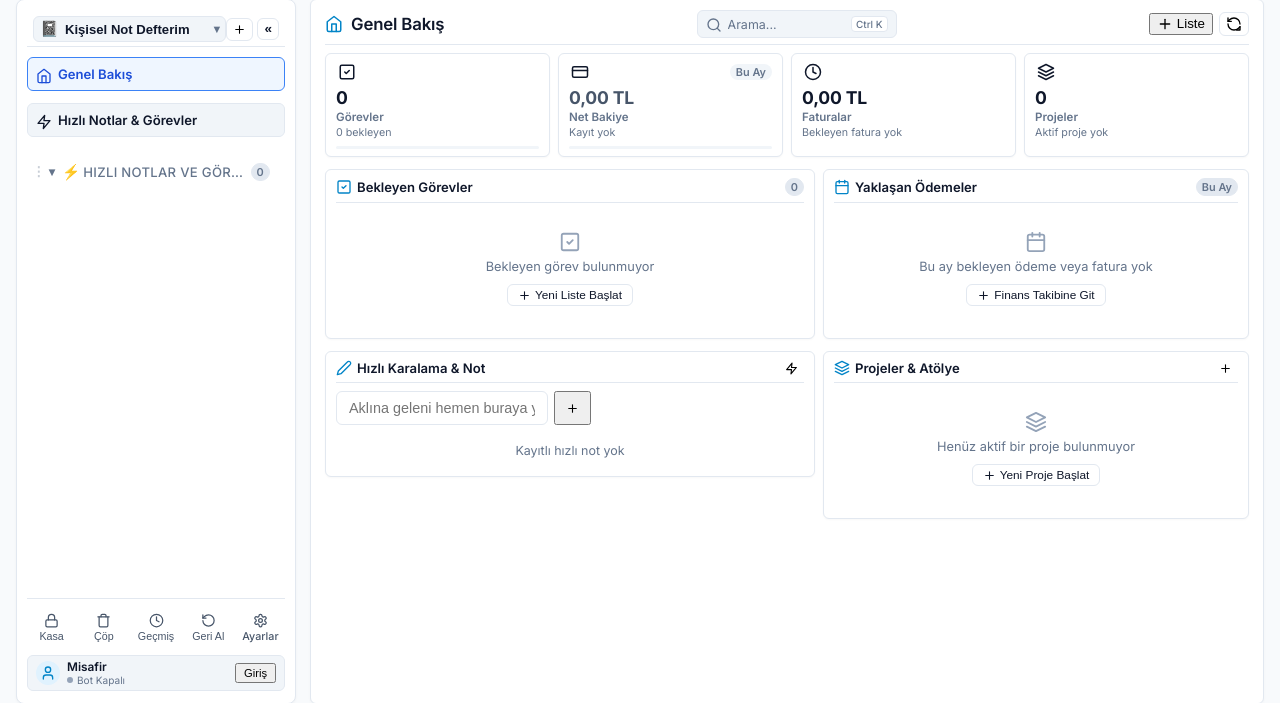
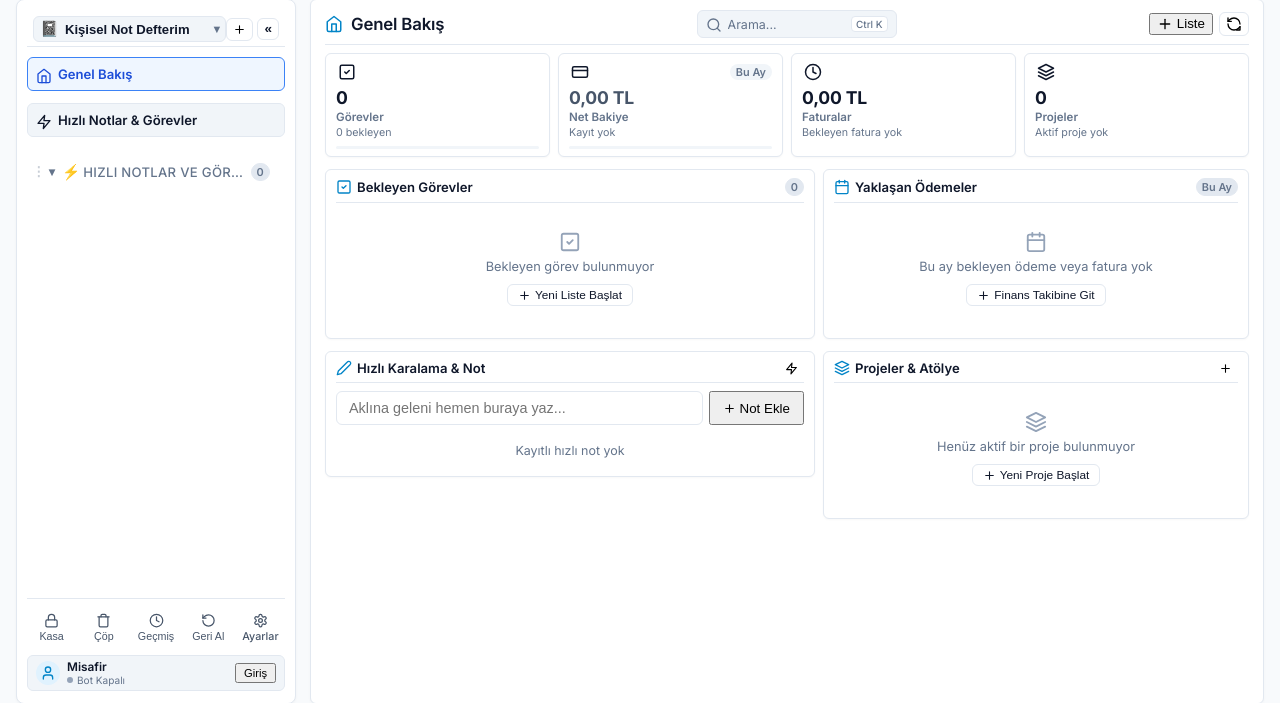
Before and after one commit to mcturan/Tinc-Hub, a Flask app: page /notes/ in a window 1280 px wide. Shown: the part 60-763 px from the top of the page. Run offline with Flask 3, Linux system fonts and the light colour scheme; data comes from the database, SQL or seed files in the repository; data that the repository does not hold is empty.

Commit message:
fix(tnote): ensure full-width flex for overview quick note input

```diff
--- a/tinc-hub/TNOTE/templates/tnote/index.html
+++ b/tinc-hub/TNOTE/templates/tnote/index.html
@@ -344,10 +344,10 @@
                             </button>
                         </div>
                         <div style="padding:4px 0 0 0;">
-                            <div style="display:flex; gap:6px; margin-bottom:8px;">
-                                <input type="text" id="ov-quick-note-input" class="form-control" placeholder="Aklına geleni hemen buraya yaz..." onkeydown="if(event.key==='Enter') submitOverviewQuickNote()">
-                                <button class="btn btn-sm btn-primary" onclick="submitOverviewQuickNote()" style="white-space:nowrap; padding:4px 10px;">
-                                    <svg class="svg-icon svg-icon-xs"><use href="#i-plus"/></svg>
+                            <div style="display:flex; gap:6px; margin-bottom:8px; width:100%;">
+                                <input type="text" id="ov-quick-note-input" class="form-control" style="flex:1;" placeholder="Aklına geleni hemen buraya yaz..." onkeydown="if(event.key==='Enter') submitOverviewQuickNote()">
+                                <button class="btn btn-sm btn-primary" onclick="submitOverviewQuickNote()" style="white-space:nowrap; padding:4px 12px; display:inline-flex; align-items:center; gap:4px;">
+                                    <svg class="svg-icon svg-icon-xs"><use href="#i-plus"/></svg><span>Not Ekle</span>
                                 </button>
                             </div>
                             <div id="ov-quick-notes-list" style="display:flex; flex-direction:column; gap:4px; max-height:160px; overflow-y:auto;">
```
